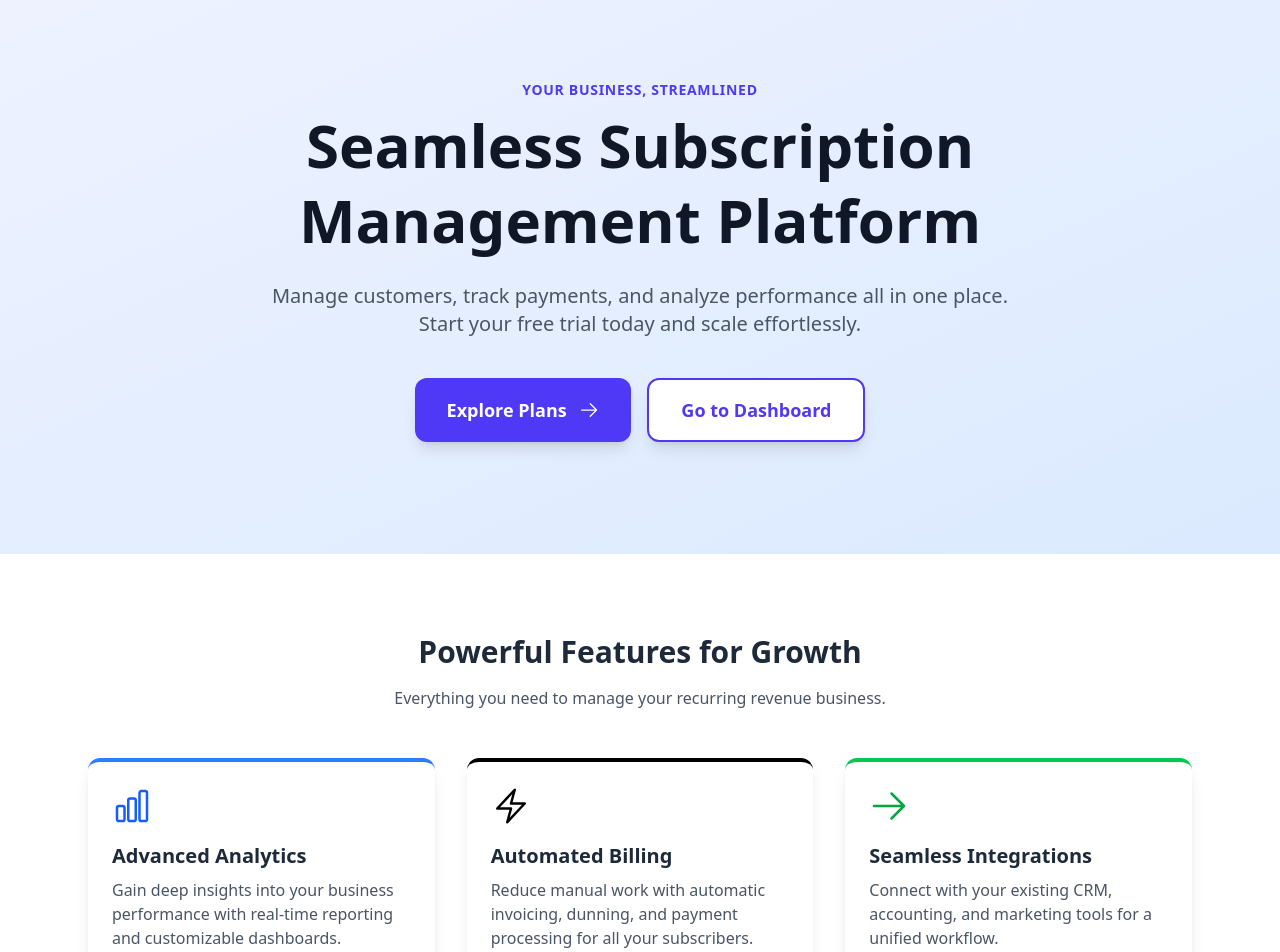
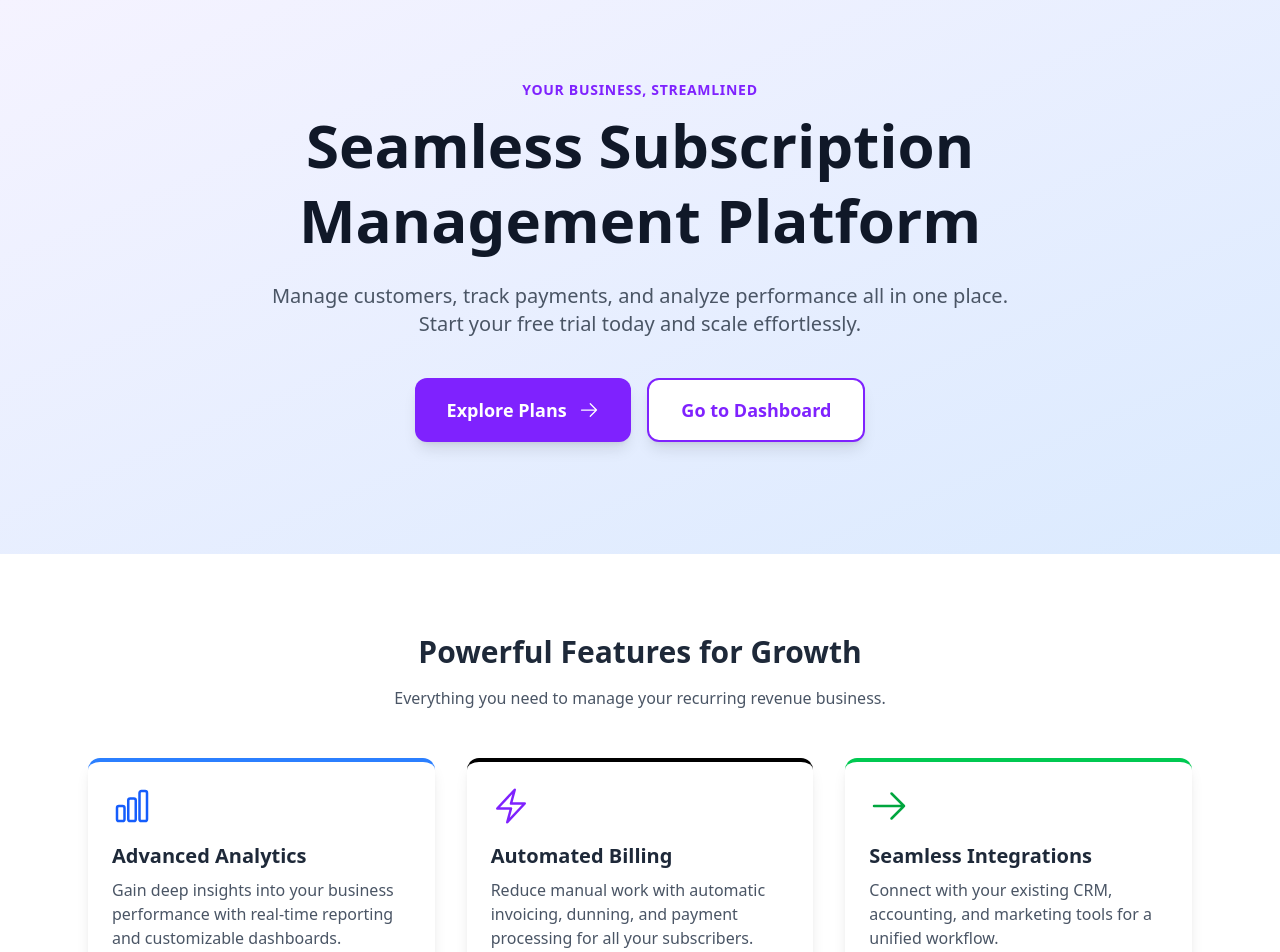
Before and after one commit to ifaceh0/Subscription_Frontend, a React (Vite) app: page / in a window 1280 px wide. Shown: the top 952 px of the page. Built offline with nearby package versions, Linux system fonts and the light colour scheme.

Commit message:
added colour

```diff
--- a/src/components/Home/HomePage.jsx
+++ b/src/components/Home/HomePage.jsx
@@ -22,14 +22,14 @@ function HomePage() {
     <div className="min-h-screen bg-gray-50">
 
       {/* Hero Section */}
-      <div className="pt-20 pb-28 bg-gradient-to-br from-indigo-50 to-blue-100 flex flex-col items-center justify-center px-6">
+      <div className="pt-20 pb-28 bg-gradient-to-br from-violet-50 to-blue-100 flex flex-col items-center justify-center px-6">
         <motion.div
           initial={{ opacity: 0, y: -30 }}
           animate={{ opacity: 1, y: 0 }}
           transition={{ duration: 0.6 }}
           className="text-center max-w-4xl"
         >
-          <p className="text-sm font-semibold text-indigo-600 uppercase tracking-wider mb-2">
+          <p className="text-sm font-semibold text-violet-600 uppercase tracking-wider mb-2">
             Your Business, Streamlined
           </p>
           <h1 className="text-6xl font-extrabold text-gray-900 mb-6 leading-tight">
@@ -43,7 +43,7 @@ function HomePage() {
           <div className="flex flex-wrap justify-center gap-4">
             <motion.button
               onClick={() => navigate('/subscription')}
-              className="px-8 py-4 text-lg font-semibold bg-indigo-600 text-white rounded-xl shadow-lg hover:bg-indigo-700 transition-all duration-300 transform hover:scale-105 focus:ring-4 focus:ring-indigo-500 focus:ring-offset-2"
+              className="px-8 py-4 text-lg font-semibold bg-violet-600 text-white rounded-xl shadow-lg hover:bg-violet-700 transition-all duration-300 transform hover:scale-105 focus:ring-4 focus:ring-violet-500 focus:ring-offset-2"
               aria-label="Explore subscription plans"
               whileHover={{ scale: 1.05 }}
               whileTap={{ scale: 0.95 }}
@@ -52,7 +52,7 @@ function HomePage() {
             </motion.button>
             <motion.button
               onClick={() => navigate('/subscription-dashboard')}
-              className="px-8 py-4 text-lg font-semibold bg-white border-2 border-indigo-600 text-indigo-600 rounded-xl shadow-lg hover:bg-indigo-50 transition-all duration-300 transform hover:scale-105 focus:ring-4 focus:ring-indigo-500 focus:ring-offset-2"
+              className="px-8 py-4 text-lg font-semibold bg-white border-2 border-violet-600 text-violet-600 rounded-xl shadow-lg hover:bg-violet-50 transition-all duration-300 transform hover:scale-105 focus:ring-4 focus:ring-violet-500 focus:ring-offset-2"
               aria-label="Go to the Dashboard"
               whileHover={{ scale: 1.05 }}
               whileTap={{ scale: 0.95 }}
@@ -83,7 +83,7 @@ function HomePage() {
               icon={BoltIcon}
               title="Automated Billing"
               description="Reduce manual work with automatic invoicing, dunning, and payment processing for all your subscribers."
-              color="pink"
+              color="violet"
             />
             <FeatureCard
               icon={ArrowRightIcon} // Reusing ArrowRightIcon for simplicity
--- a/src/components/Subscription.jsx
+++ b/src/components/Subscription.jsx
@@ -110,9 +110,9 @@ const Subscription = ({ defaultApp = '' }) => {
           initial={{ opacity: 0, scale: 0.95 }}
           animate={{ opacity: 1, scale: 1 }}
           transition={{ duration: 0.5 }}
-          className="p-10 max-w-md w-full text-center bg-white rounded-xl shadow-2xl"
+          className="p-10 max-w-md w-full text-center"
         >
-          <Loader2 className="w-12 h-12 text-indigo-500 animate-spin mx-auto mb-4" />
+          <Loader2 className="w-12 h-12 text-violet-500 animate-spin mx-auto mb-4" />
           <p className="text-2xl font-bold text-gray-800">Fetching the Best Deals</p>
           <p className="text-gray-500 mt-2">Loading subscription plans and application details...</p>
         </motion.div>
@@ -127,7 +127,7 @@ const Subscription = ({ defaultApp = '' }) => {
           initial={{ opacity: 0, scale: 0.95 }}
           animate={{ opacity: 1, scale: 1 }}
           transition={{ duration: 0.5 }}
-          className="p-10 max-w-md w-full text-center bg-white rounded-xl shadow-2xl"
+          className="p-10 max-w-md w-full text-center"
         >
           <AlertCircle className="w-12 h-12 text-red-600 mx-auto mb-4" />
           <p className="text-2xl font-bold text-red-600 mb-2">Connection Error</p>
@@ -236,7 +236,7 @@ const Subscription = ({ defaultApp = '' }) => {
                 onClick={() => setBillingCycle(cycle)}
                 className={`px-6 py-2.5 rounded-full font-bold transition-all duration-300 w-[120px] text-center text-lg ${
                   billingCycle === cycle
-                    ? 'bg-indigo-600 text-white shadow-lg shadow-indigo-200'
+                    ? 'bg-violet-600 text-white shadow-lg shadow-indigo-200'
                     : 'text-gray-600 bg-transparent hover:bg-gray-100'
                 }`}
                 aria-label={`Select ${cycle} billing cycle`}
@@ -258,9 +258,9 @@ const Subscription = ({ defaultApp = '' }) => {
           initial={{ opacity: 0, x: -20 }}
           animate={{ opacity: 1, x: 0 }}
           transition={{ duration: 0.6, delay: 0.2 }}
-          className="w-full lg:w-1/4 bg-white rounded-2xl shadow-xl p-6 h-fit sticky top-6 border border-indigo-100"
+          className="w-full lg:w-1/4 bg-white rounded-2xl shadow-xl p-6 h-fit sticky top-6 border border-violet-100"
         >
-          <div className="text-indigo-800 font-extrabold text-2xl mb-6 border-b pb-4 border-indigo-100">
+          <div className="text-violet-800 font-extrabold text-2xl mb-6 border-b pb-4 border-violet-100">
             Select Applications
           </div>
           <p className="text-gray-600 text-sm mb-6">
@@ -271,14 +271,14 @@ const Subscription = ({ defaultApp = '' }) => {
               <label
                 key={type}
                 className={`flex items-center gap-3 p-3 rounded-xl transition-all duration-200 cursor-pointer border-2 ${
-                  selectedTypes.includes(type) ? 'bg-indigo-50 border-indigo-300 shadow-sm' : 'bg-gray-50 border-gray-100 hover:bg-indigo-50'
+                  selectedTypes.includes(type) ? 'bg-violet-50 border-violet-300 shadow-sm' : 'bg-gray-50 border-gray-100 hover:bg-violet-50'
                 }`}
               >
                 <input
                   type="checkbox"
                   checked={selectedTypes.includes(type)}
                   onChange={() => handleCheckboxChange(type)}
-                  className="appearance-none w-5 h-5 border-2 rounded-md transition-all duration-200 accent-indigo-600 checked:bg-indigo-600 checked:border-indigo-600 focus:ring-2 focus:ring-indigo-500"
+                  className="appearance-none w-5 h-5 border-2 rounded-md transition-all duration-200 accent-violet-600 checked:bg-violet-600 checked:border-violet-600 focus:ring-2 focus:ring-violet-500"
                   aria-checked={selectedTypes.includes(type)}
                   aria-label={`Select ${type} application`}
                 />
@@ -288,10 +288,10 @@ const Subscription = ({ defaultApp = '' }) => {
               </label>
             ))}
           </div>
-          <div className="mt-8 text-center border-t pt-4 border-indigo-100">
+          <div className="mt-8 text-center border-t pt-4 border-violet-100">
             <button
               onClick={() => setSelectedTypes([])}
-              className="w-full px-4 py-2 text-indigo-600 border border-indigo-300 rounded-xl hover:bg-indigo-50 transition-all duration-200 font-medium"
+              className="w-full px-4 py-2 text-violet-600 border border-violet-300 rounded-xl hover:bg-violet-50 transition-all duration-200 font-medium"
               aria-label="Clear all selected applications"
             >
               Clear Selection
@@ -355,7 +355,7 @@ const Subscription = ({ defaultApp = '' }) => {
                 className="text-center p-10 bg-white rounded-xl shadow-lg border border-gray-100"
               >
                 <p className="text-gray-500 font-medium text-xl flex items-center gap-3">
-                  <Star className="w-6 h-6 text-indigo-500 fill-indigo-500" />
+                  <Star className="w-6 h-6 text-violet-500 fill-violet-500" />
                   Choose your applications in the sidebar to view tailored plans.
                 </p>
               </motion.div>
--- a/src/components/admin/AdminLookUp.jsx
+++ b/src/components/admin/AdminLookUp.jsx
@@ -1161,7 +1161,7 @@ function AdminPlanManager() {
       <div className="min-h-screen bg-gray-50 p-4 md:p-8 font-sans">
         {/* Loading Overlay */}
         {isLoading && (
-          <div className="fixed inset-0 bg-black bg-opacity-30 flex items-center justify-center z-50">
+          <div className="fixed inset-0 bg-white bg-opacity-30 flex items-center justify-center z-50">
             <div className="flex items-center space-x-2">
               <svg className="animate-spin h-8 w-8 text-blue-600" xmlns="http://www.w3.org/2000/svg" fill="none" viewBox="0 0 24 24">
                 <circle className="opacity-25" cx="12" cy="12" r="10" stroke="currentColor" strokeWidth="4"></circle>
```
